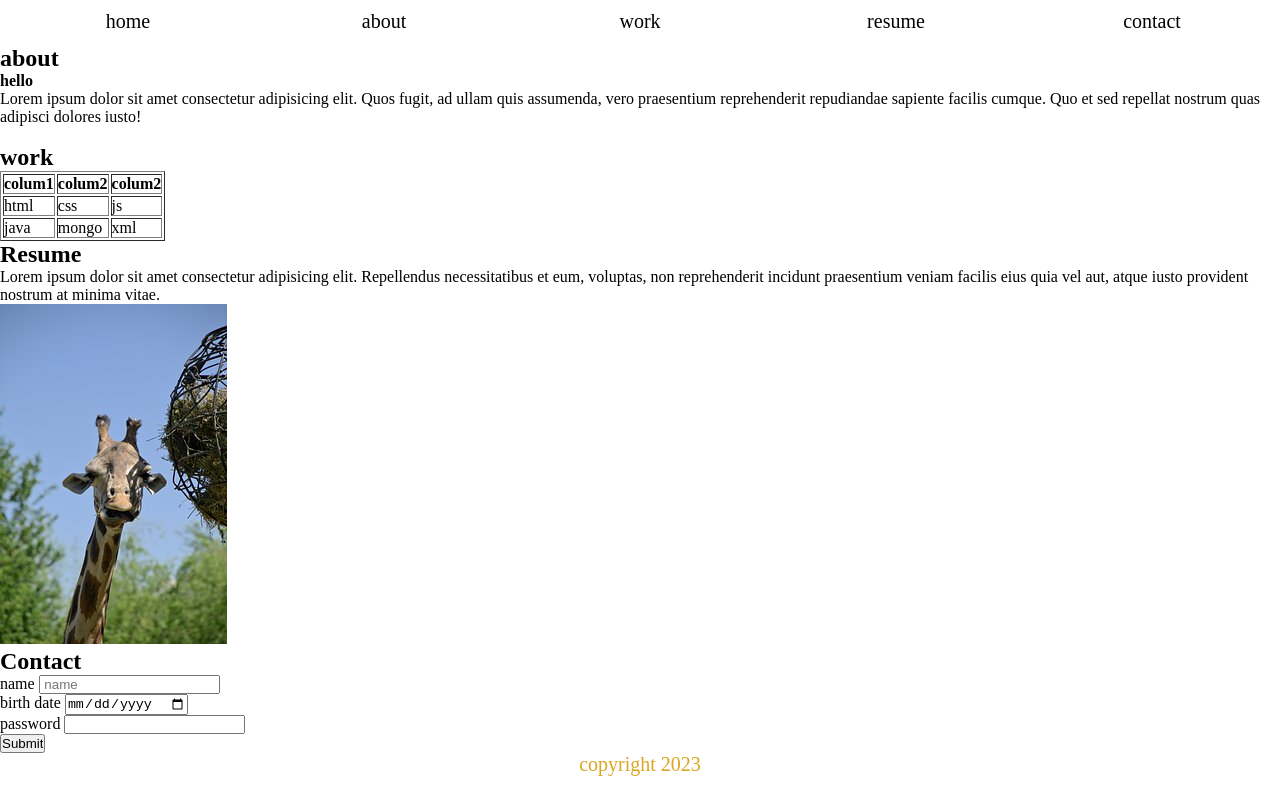
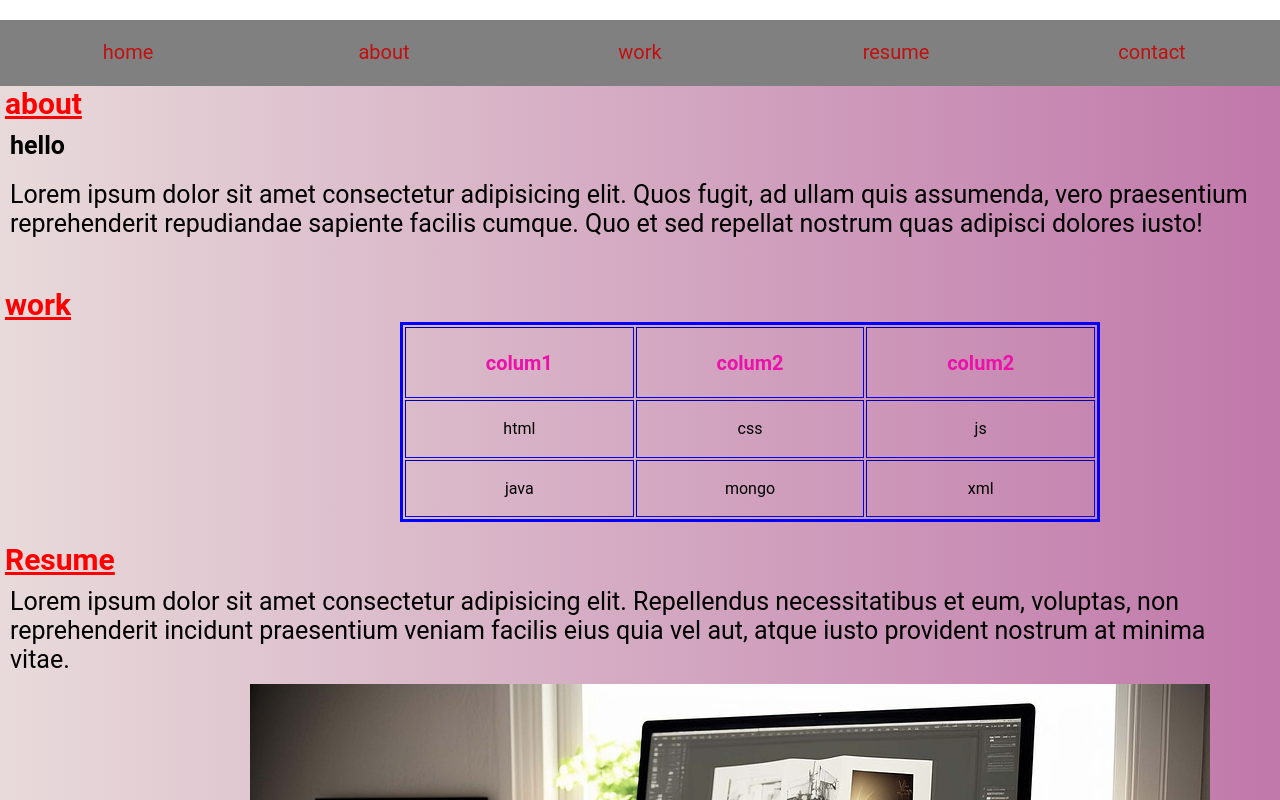
Before and after one commit to NesrineGhanem/checkpointHtml, a plain HTML site: page index.html in a window 1280 px wide. Shown: the top 800 px of the page. Drawn offline with Linux system fonts and the light colour scheme.

Commit message:
seconde commit

```diff
--- a/index.css
+++ /dev/null
@@ -1,37 +0,0 @@
-*{
-    margin: 0px;
-    padding: 0px;
-}
-nav{
-    width: 100%;
-    margin:0 auto;
-    position: sticky;
-    text-decoration: none;
-    top:0px;
-
-}
-
-nav a {
-    display: block;
-    color: black;
-    text-decoration: none;
-    border-bottom: 2px solid transparent;
-    padding: 10px 0px;
-    font-size: 20px;
-
-}
-nav ul {
-    list-style-type: none;
-
-}
-nav li{
-    float: left;
-    width: 20%;
-    text-align: center;
-    text-decoration: none;
-}
-footer{
-    text-align: center;
-    font-size: 20px;
-    color: goldenrod;
-}
--- a/index.html
+++ b/index.html
@@ -3,20 +3,21 @@
 <head>
     <meta charset="UTF-8">
     <meta name="viewport" content="width=device-width, initial-scale=1.0">
-    <link rel="stylesheet" href="index.css">
-    <title>Document</title>
+    <link rel="stylesheet" href="styles.css">
+    <title>portfolio</title>
 </head>
 <body>
     <nav>
     <ul>
         <li><a href="#">home</a> </li>
-        <li><a href="#">about</a></li>
-        <li><a href="#">work</a></li>
-        <li><a href="#">resume</a></li>
-        <li><a href="#">contact</a></li>
+        <li><a href="#about">about</a></li>
+        <li><a href="#work">work</a></li>
+        <li><a href="#resume">resume</a></li>
+        <li><a href="#contact">contact</a></li>
     </ul>
     </nav>
-    <section>
+    <div class="body">
+    <section id="about" class="clasabout">
         <h1>about</h1>
 
         <h4>hello </h4>
@@ -24,9 +25,9 @@
         <p>Lorem ipsum dolor sit amet consectetur adipisicing elit. Quos fugit, ad ullam quis assumenda, vero praesentium reprehenderit repudiandae sapiente facilis cumque. Quo et sed repellat nostrum quas adipisci dolores iusto!</p>
     </section>
   <br/>
-    <section>
+    <section id="work" class="classwork">
         <h1>work</h1>
-        <table border="1">
+        <table border="1" class="table">
             <tr>
                 <th>colum1</th>
                 <th>colum2</th>
@@ -45,29 +46,30 @@
             </tr>
         </table>
     </section>
-    <section>
+    <section id="resume" class="classresume">
         <h1>Resume</h1>
         <p>Lorem ipsum dolor sit amet consectetur adipisicing elit. Repellendus necessitatibus et eum, voluptas, non reprehenderit incidunt praesentium veniam facilis eius quia vel aut, atque iusto provident nostrum at minima vitae.</p>
-        <img src="./img1.jpg" alt="image errer"/>
+        <img src="./img2.jpg" alt="image errer" class="image"/>
     </section>
-    <section>
+    <section id="contact">
         <h1>Contact</h1>
-        <form>
-            <label> name</label>
+        <form class="form">
+            <label> name:</label>
             <input type="text" name=" name" placeholder=" name"/>
              <br/>
-             <label>birth date</label>
+             <label>birth date:</label>
              <input type="date" name="birthday" placeholder="birthday"/>
              <br/>
-             <label>password</label>
+             <label>password:</label>
              <input type="password" name="password"/>
              <br/>
-             <input type="submit" name="submit"/>
+             <input type="submit" name="submit" class="button"/>
         </form>
     </section>
     <footer>
         <p>copyright 2023</p>
 
     </footer>
+</div>
 </body>
 </html>
--- /dev/null
+++ b/styles.css
@@ -0,0 +1,112 @@
+*{
+    margin: 0px;
+    padding: 0px;
+    box-sizing: border-box;
+    font-family: roboto;
+}
+nav{
+    width: 100%;
+    margin:0 auto;
+    position: sticky;
+    text-decoration: none;
+    top:0px;
+
+}
+
+nav a {
+    display: block;
+    color: rgb(194, 15, 15);
+    text-decoration: none;
+    border-bottom: 2px solid transparent;
+    padding: 20px 0px;
+    font-size: 20px;
+    background-color: grey;
+
+}
+
+nav a:hover{
+  color: blue;
+  border-bottom: 4px solid rgb(194, 15, 15);
+}
+nav ul {
+    list-style-type: none;
+
+}
+
+
+nav li{
+    float: left;
+    width: 20%;
+    text-align: center;
+    text-decoration: none;
+}
+
+
+.body{
+
+    background-image: linear-gradient(to right ,#e8dada,#c078aa);
+
+}
+
+h1{
+    color: red;
+    font-size: 30px;
+    text-decoration: underline;
+    margin-left: 5px;
+    margin-top: 20px;
+
+
+}
+
+h4 ,p {
+    font-size:25px;
+    padding: 10px;
+    font-weight: 20px;
+}
+
+.table{
+    text-align: center;
+    border: 3px solid blue;
+    height: 200px;
+    width: 700px;
+    margin-left: 400px;
+
+}
+th{
+    color: #eb11aa;
+    font-size: 20px;
+}
+
+
+.image{
+    margin-left: 250px;
+}
+
+.form{
+    margin-left: 20px;
+    font-size: 30px;
+}
+input{
+    width: 800px;
+    height: 20px;
+}
+.button{
+    width: 400px;
+    margin-top: 20px;
+    margin-left: 400px;
+
+    margin: solid , 2px,black;
+    background-color: blue;
+}
+.button:hover{
+    color: blue;
+     background-color: #bf77aa;
+}
+
+footer{
+    text-align: center;
+    font-size: 20px;
+    color: rgb(194, 15, 15);
+    background-color: gray ;
+    margin-top: 15px;
+}
```
Also changed, not shown: img1.jpg (deleted), img2.jpg (added).
